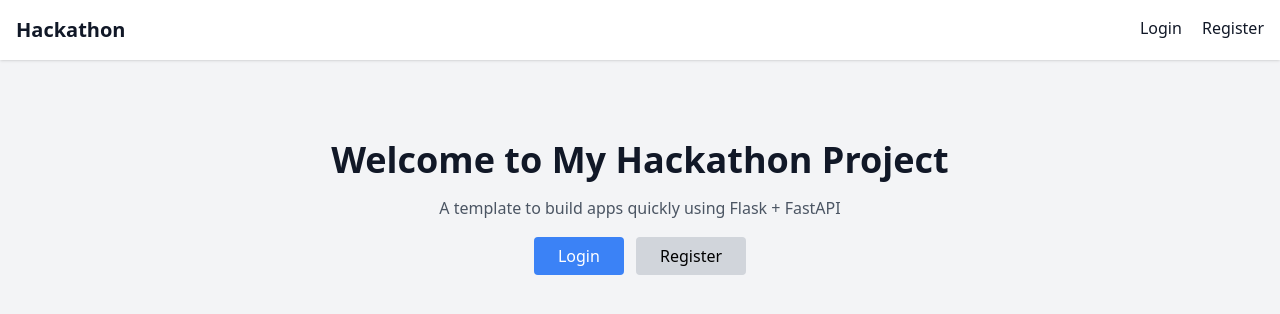
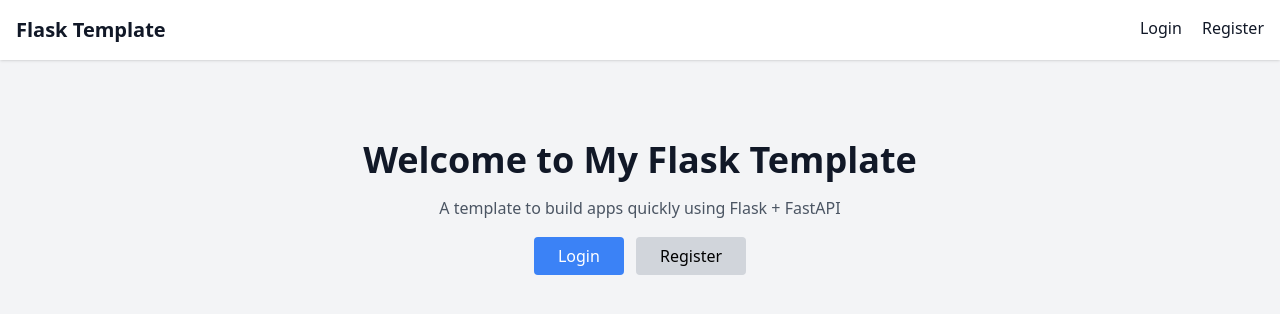
Before and after one commit to O-s-debug/flask-template, a Flask app: page / in a window 1280 px wide. Shown: the top 314 px of the page. Run offline with Flask 3, Linux system fonts and the light colour scheme; parts of the project's set-up code (start-up, migrations or seed data) failed here and were passed over; some libraries are stand-ins or nearby versions.

Commit message:
refactor: template name

```diff
--- a/app/templates/index.html
+++ b/app/templates/index.html
@@ -3,7 +3,7 @@
 
 {% block content %}
 <div class="text-center mt-20">
-  <h1 class="text-4xl font-bold mb-4">Welcome to My Hackathon Project</h1>
+  <h1 class="text-4xl font-bold mb-4">Welcome to My Flask Template</h1>
   <p class="text-gray-600 mb-6">A template to build apps quickly using Flask + FastAPI</p>
   <div>
     <a href="{{ url_for('router.login') }}" class="bg-blue-500 text-white px-6 py-2 rounded hover:bg-blue-600 mr-2">Login</a>
--- a/app/templates/layout.html
+++ b/app/templates/layout.html
@@ -3,13 +3,13 @@
 <head>
   <meta charset="UTF-8">
   <meta name="viewport" content="width=device-width, initial-scale=1">
-  <title>{% block title %}My Hackathon Project{% endblock %}</title>
+  <title>{% block title %}Flask Template{% endblock %}</title>
   <script src="https://cdn.tailwindcss.com"></script>
 </head>
 <body class="bg-gray-100 text-gray-900">
 
   <nav class="bg-white shadow p-4 flex justify-between">
-    <div class="text-xl font-semibold"><a href="/">Hackathon</a></div>
+    <div class="text-xl font-semibold"><a href="/">Flask Template</a></div>
     <div>
       {% if session.name %}
         <span class="mr-4">Hello, {{ session.name }}</span>
```
